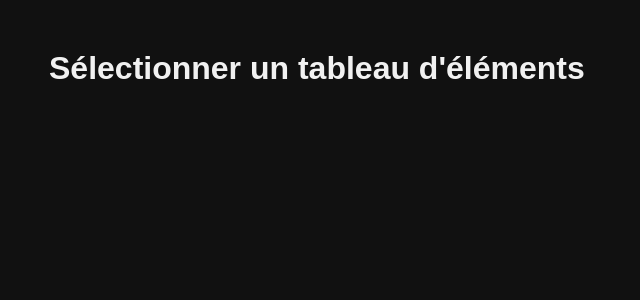
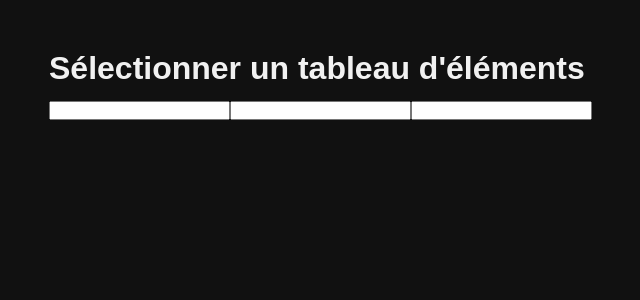
Before and after one commit to asonkes/Cours__UDEMY__REACT, a React (Vite) app in the folder 06- 5.React-dans-le-d-tail/: page / in a window 1280 px wide. Shown: the top 300 px of the page, without its empty margins (191-831 px from the left). Built offline with nearby package versions, Linux system fonts and the light colour scheme.

Commit message:
tableau d'éléments

```diff
--- a/06- 5.React-dans-le-d-tail/src/lessons/9.Sélectionner-un-tableau-d'éléments/Container.jsx
+++ b/06- 5.React-dans-le-d-tail/src/lessons/9.Sélectionner-un-tableau-d'éléments/Container.jsx
@@ -1,9 +1,51 @@
+import { useState, useRef, useEffect } from "react";
+
+// Ici on va faire en sorte de pas faire seulement 1 ref
+// Donc pas seulement sélectionner 1 élément
+// Mais pouvoir ne sélectionner plusieurs
 export default function Container() {
 
+  {/** Donc on va créer notre référence */}
+  const inputsRef = useRef([]);
+
+  {/** On va créer une fonction callback */}
+  function addInputRef(el) {
+    {/** SI l'élément existe ET qu'il n'est pas encore présent
+    dans 'input.current' alors on le 'push'
+      */}
+      {/** Pk on demande s'ils existent car qd on a des listes d'éléments
+        dynamiques avec des éléments qui sont ajoutés/enlevés etc
+        ==> la fonction va être rappeller avec 'null'
+        ==> Car ici avec le sinput, pas grave 'statique'
+
+        ==> Mais qd éléments dynamiques, il faut d'abord savoir si l'élément existe
+        ==> avant de vouloir l'afficher, va faire des erreurs au sinon.
+
+        ==> c'est aussi pour éviter que des anciens éléments s'ajoute avec la liste des nouveaux
+        ==> donc je vérifie s'ils existent déjà
+        ==> si OUI, tu rajoutes PAS
+        ==> si NON, tu les RAJOUTES
+
+        ==> Ici c'est statique, qd c'est dynamique ==> plus compliqué
+      */}
+    if(el && !inputsRef.current.includes(el)) {
+      inputsRef.current.push(el);
+      console.log(el);
+    }
+  }
+
   return (
-    <>
+    <div>
       <h1>Sélectionner un tableau d'éléments</h1>
 
-    </>
+      {/** On a ces 3 'input' et on a envie de les sélectionner */}
+      {/** car on a envie de savoir ce qu'il y a l'intérieur etc */}
+      {/** On peut utiliser 'querySelector' etc, c'est pas interdit MAIS
+       * c'est pas très efficace et on peut se tromper...
+       */}
+      <input ref={addInputRef} type="text" />
+      <input ref={addInputRef} type="text" />
+      <input ref={addInputRef} type="text" />
+    </div>
   )
 }
```
